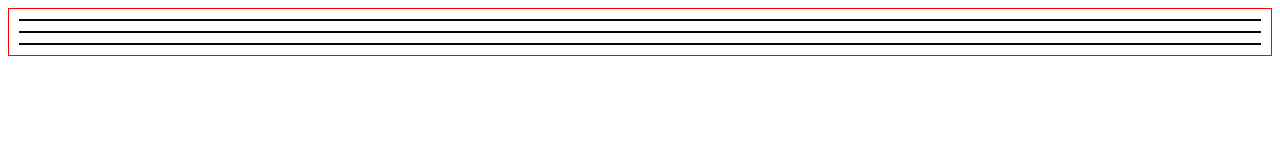
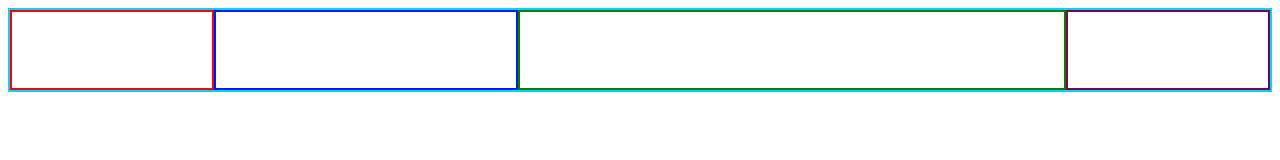
Before and after one commit to Tricxddev/Donation-Platform, a website: page web/landingPage.html in a window 1280 px wide. Drawn offline with Linux system fonts and the light colour scheme.

Commit message:
web updt

```diff
--- a/stylesheet/donate.css
+++ b/stylesheet/donate.css
@@ -1,9 +1,42 @@
 .head_class{
-    border:  1px solid red;
+    border:  2px solid rgb(0, 213, 255);
+    /* height: 2cm; */
+    /* margin: 20px; */
+    /* padding: 10px; */
+    /* position: relative; */
+    align-items: center;
+    display: flex;
+    justify-content: space-between;
 }
-#div1{
-    border:  1px solid hsl(0, 0%, 2%);
-    /* padding: 50px; */
-    margin: 10px;
+.div1{
+    border:  2px solid red;
+    /* display: inline-flex; */
+    /* margin: 10px; */
+    width: 200px;
+    height: 2cm;
 
 }
+.div2{
+    border:  2px solid  rgb(0, 21, 255);
+    /* display: inline-flex; */
+    /* margin: 10px; */
+    width: 300px;
+    height: 2cm;
+}
+.div3{
+    border:  2px solid green;
+    /* display: inline-flex; */
+    /* margin: 10px; */
+    width: 200px;
+    height: 2cm;
+    flex: 1;
+
+}
+.div4{
+    border:  2px solid rgb(128, 0, 73);
+    /* display: inline-flex; */
+    /* margin: 10px; */
+    width: 200px;
+    height: 2cm;
+
+}
--- a/web/landingPage.html
+++ b/web/landingPage.html
@@ -7,22 +7,15 @@
     <link rel="stylesheet" href="/stylesheet/donate.css">
 </head>
 <body>
-    <header class="head_class">
-        <div >
-            <div id="div1"></div>
-            <div id="div1"></div>
-            <div id="div1"></div>
-            <div class="div5"></div>
-            <div id="div6"></div>
-            <!-- <nav>
-                <ul>
-                <ul><a href="/web/about.html">About</a></ul>
-                <ul><a href="/web/about.html">About</a></ul>
-                <ul><a href="/web/about.html">About</a></ul>
+    <header >
+        <section class="head_class">
 
-                </ul>
-            </nav> -->
-        </div>
+            <div class="div1"></div>
+            <div class="div2"></div>
+            <div class="div3"></div>
+            <div class="div4"></div>
+
+        </section>
     </header>
 </body>
 </html>
```
